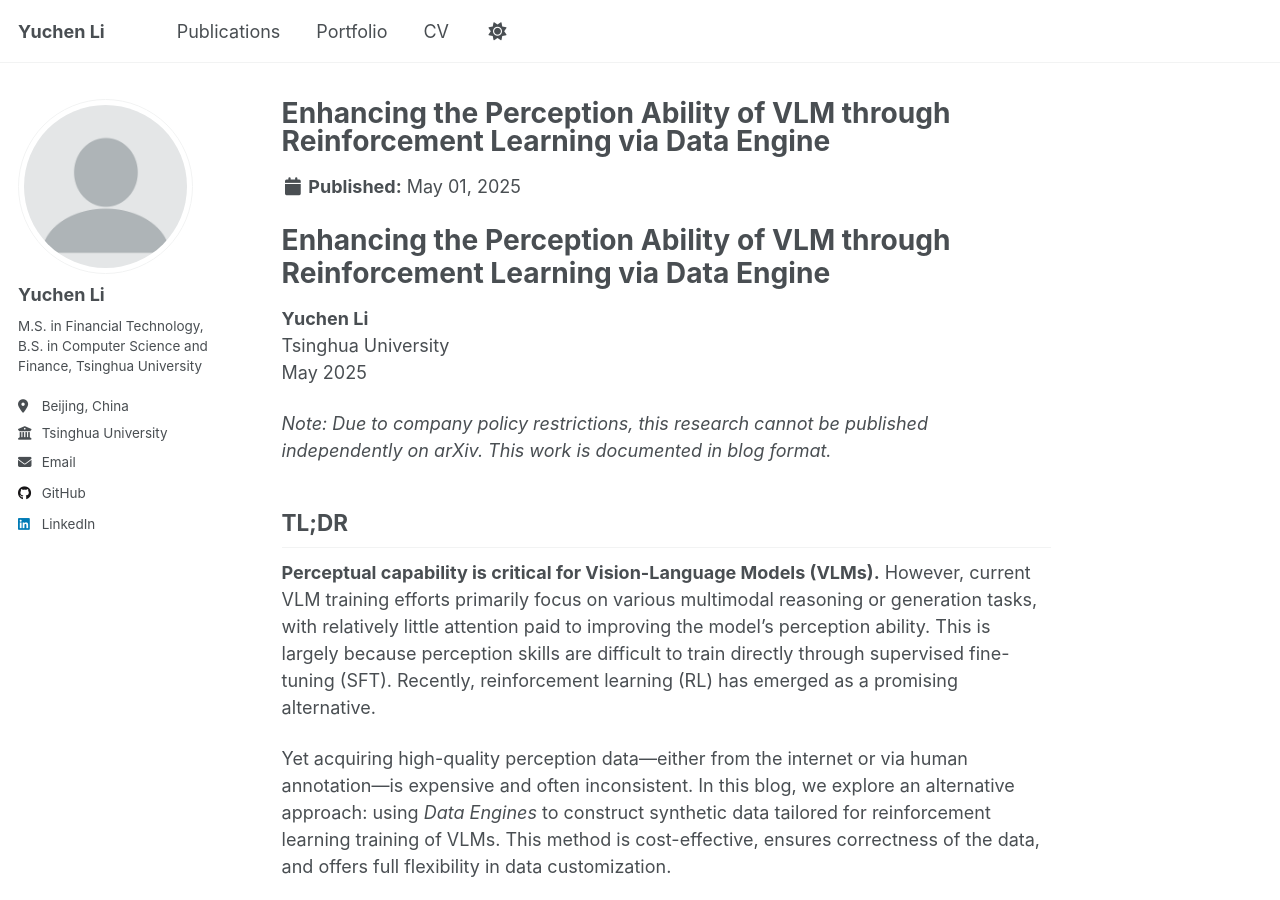
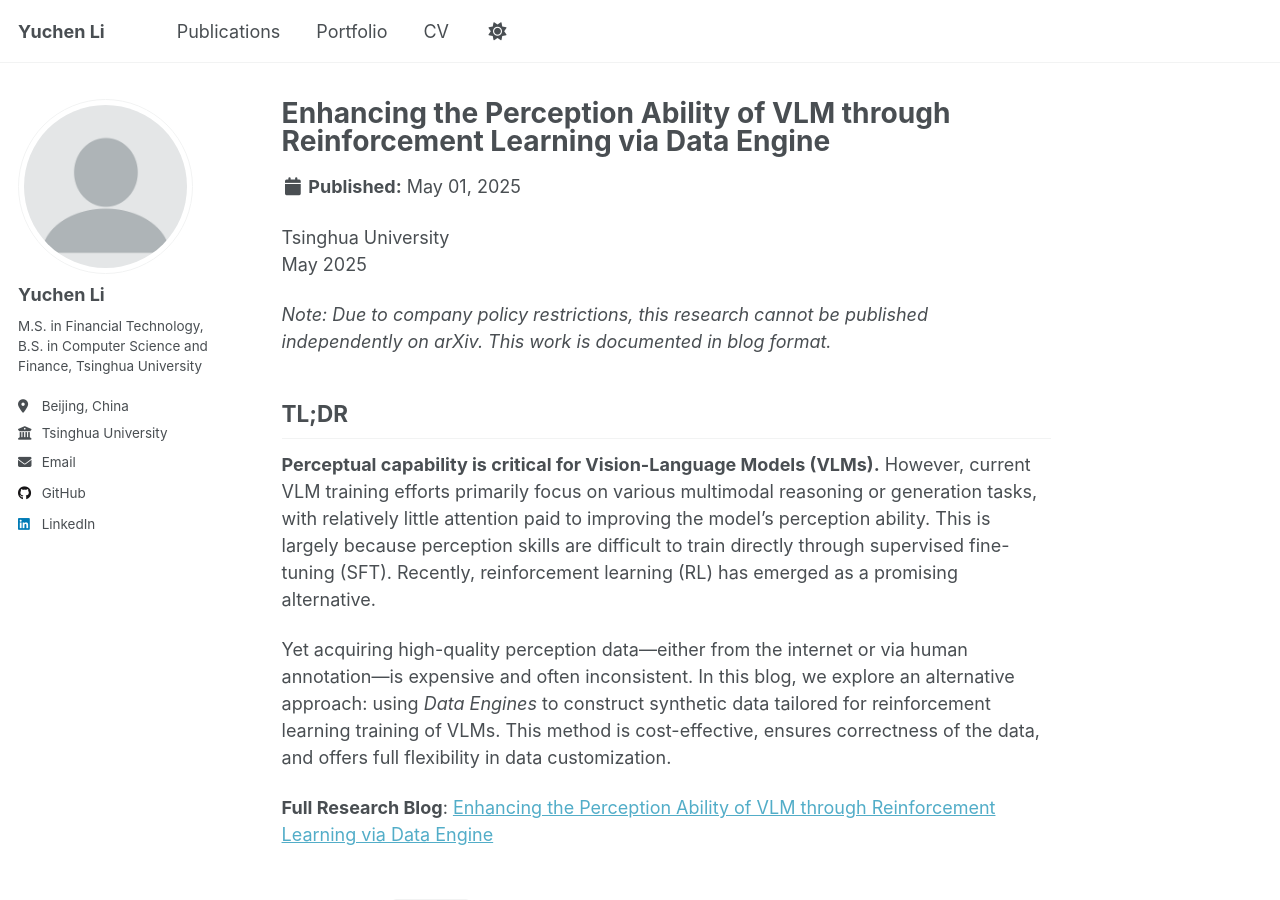
Before and after one commit to liyc-sys/liyc-sys.github.io, a Jekyll site: the page built from _portfolio/portfolio-1.md, in a window 1280 px wide and 900 px high. Built offline with Jekyll 4.4.1, drawn with Linux system fonts in a browser that asks for light colours; a script that is not in the unit is left out.

Commit message:
Update portfolio-1.md

```diff
--- a/_portfolio/portfolio-1.md
+++ b/_portfolio/portfolio-1.md
@@ -6,9 +6,6 @@
 category: research
 ---
 
-# Enhancing the Perception Ability of VLM through Reinforcement Learning via Data Engine
-
-**Yuchen Li**
 Tsinghua University
 May 2025
 
```
